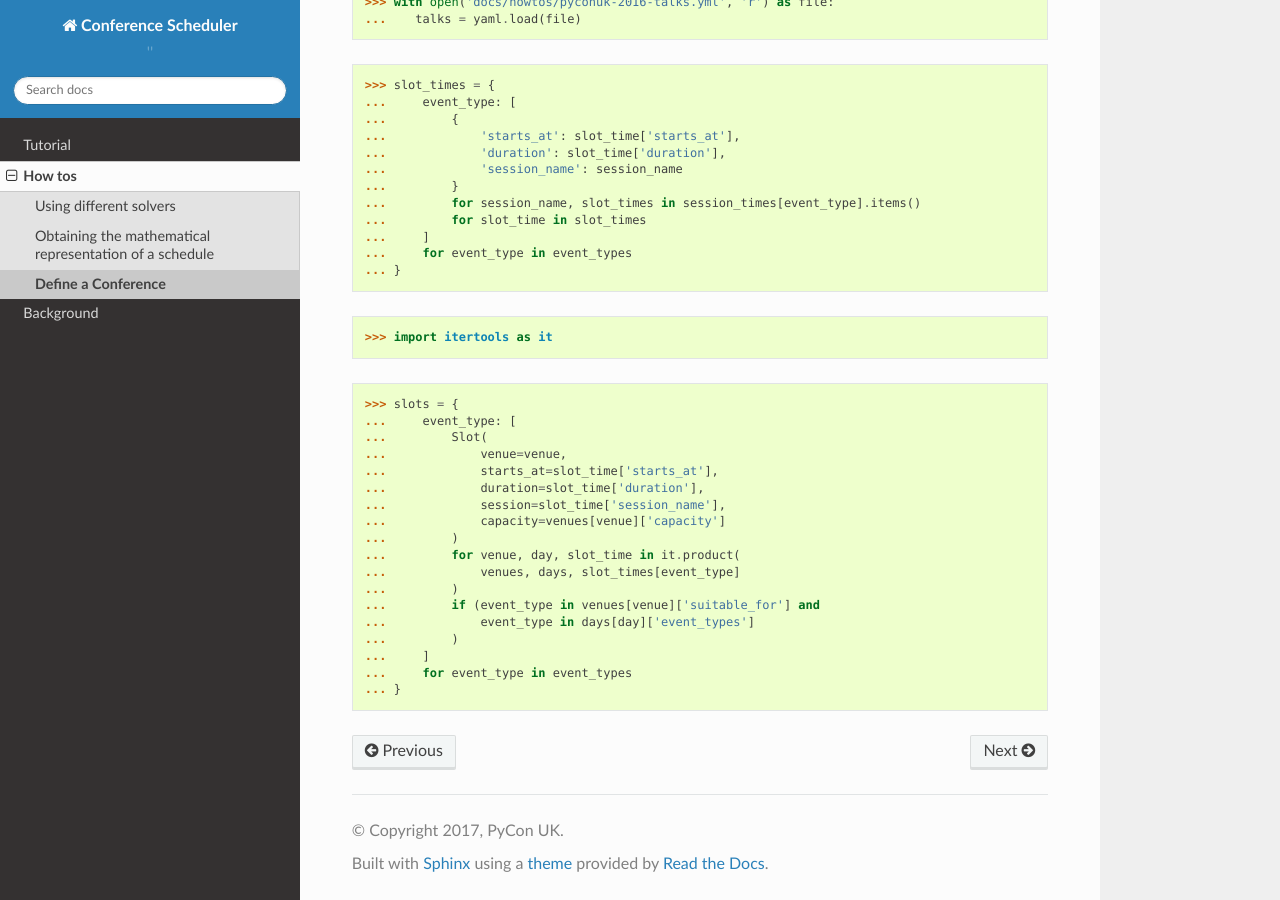
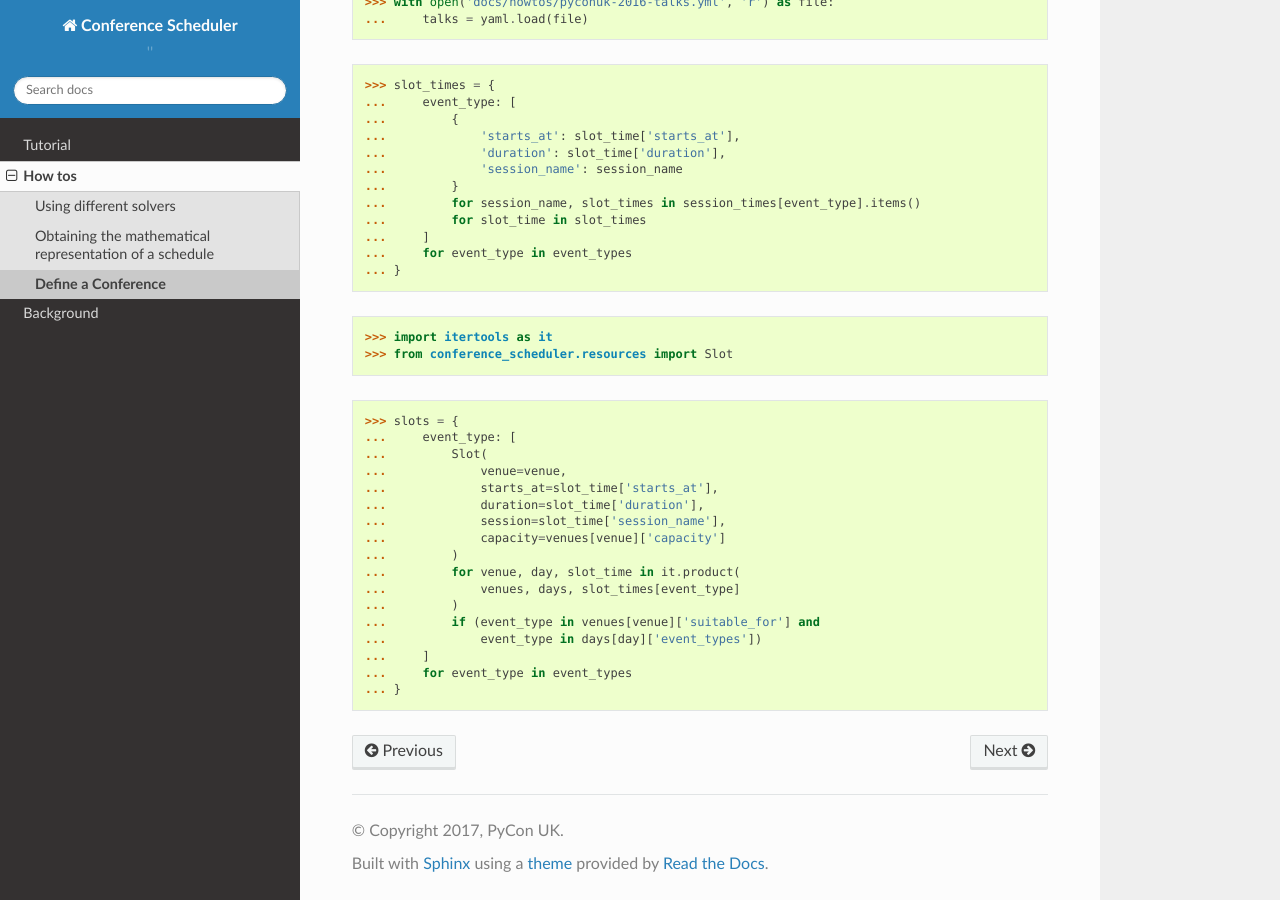
Before and after one commit to PyconUK/ConferenceScheduler, a Sphinx documentation site: the page built from docs/howtos/define_a_conference.rst, in a window 1280 px wide and 900 px high, scrolled down 1890 px. Built offline with Sphinx 7.4.7 and the Read the Docs theme 2.0.0, drawn with Linux system fonts in a browser that asks for light colours.

Commit message:
[#44] Fix PEP8 errors

```diff
--- a/docs/howtos/define_a_conference.rst
+++ b/docs/howtos/define_a_conference.rst
@@ -92,7 +92,7 @@
 ... """)
 
 >>> with open('docs/howtos/pyconuk-2016-talks.yml', 'r') as file:
-...    talks = yaml.load(file)
+...     talks = yaml.load(file)
 
 >>> slot_times = {
 ...     event_type: [
@@ -108,6 +108,7 @@
 ... }
 
 >>> import itertools as it
+>>> from conference_scheduler.resources import Slot
 
 >>> slots = {
 ...     event_type: [
@@ -122,8 +123,7 @@
 ...             venues, days, slot_times[event_type]
 ...         )
 ...         if (event_type in venues[venue]['suitable_for'] and
-...             event_type in days[day]['event_types']
-...         )
+...             event_type in days[day]['event_types'])
 ...     ]
 ...     for event_type in event_types
 ... }
```
